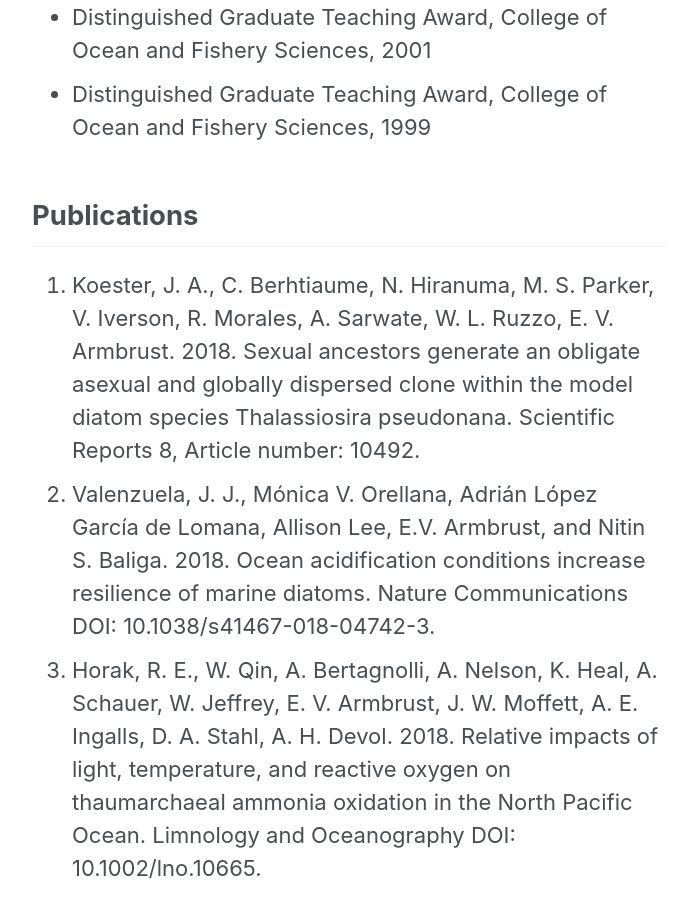
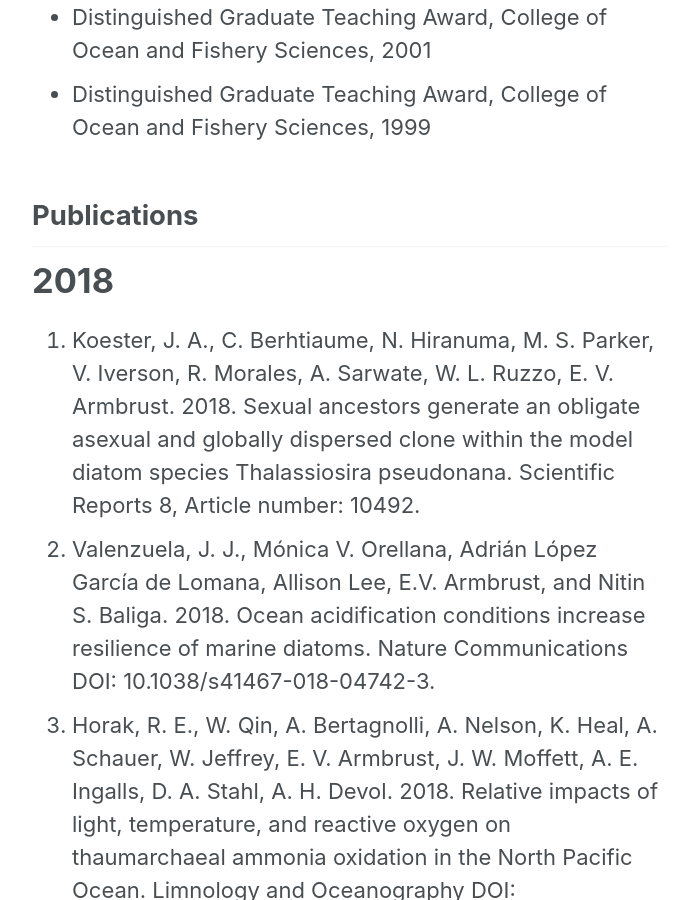
Before and after one commit to armbrustlab/armbrustlab.github.io, a Jekyll site: the page built from collections/_people/armbrust.md, in a window 1280 px wide and 900 px high, scrolled down 2903 px. Shown: the whole window, without its empty margins (290-989 px from the left). Built offline with Jekyll 4.4.1, drawn with Linux system fonts in a browser that asks for light colours; nearby versions of some CDN libraries.

Commit message:
Update armbrust.md

```diff
--- a/collections/_people/armbrust.md
+++ b/collections/_people/armbrust.md
@@ -39,6 +39,7 @@ Phytoplankton are the main focus of research in our lab. These organisms are res
 * Distinguished Graduate Teaching Award, College of Ocean and Fishery Sciences, 1999
 
 ## Publications
+# 2018
 1. Koester, J. A., C. Berhtiaume, N. Hiranuma, M. S. Parker, V. Iverson, R. Morales, A. Sarwate, W. L. Ruzzo, E. V. Armbrust. 2018. Sexual ancestors generate an obligate asexual and globally dispersed clone within the model diatom species Thalassiosira pseudonana. Scientific Reports 8, Article number: 10492.
 1. Valenzuela, J. J., Mónica V. Orellana, Adrián López García de Lomana, Allison Lee,  E.V. Armbrust, and Nitin S. Baliga. 2018. Ocean acidification conditions increase resilience of marine diatoms.  Nature Communications DOI: 10.1038/s41467-018-04742-3.
 1. Horak, R. E., W. Qin, A. Bertagnolli, A. Nelson, K. Heal, A. Schauer, W. Jeffrey, E. V. Armbrust, J. W. Moffett, A. E. Ingalls, D. A. Stahl, A. H. Devol. 2018. Relative impacts of light, temperature, and reactive oxygen on thaumarchaeal ammonia oxidation in the North Pacific Ocean. Limnology and Oceanography DOI: 10.1002/lno.10665.
```
